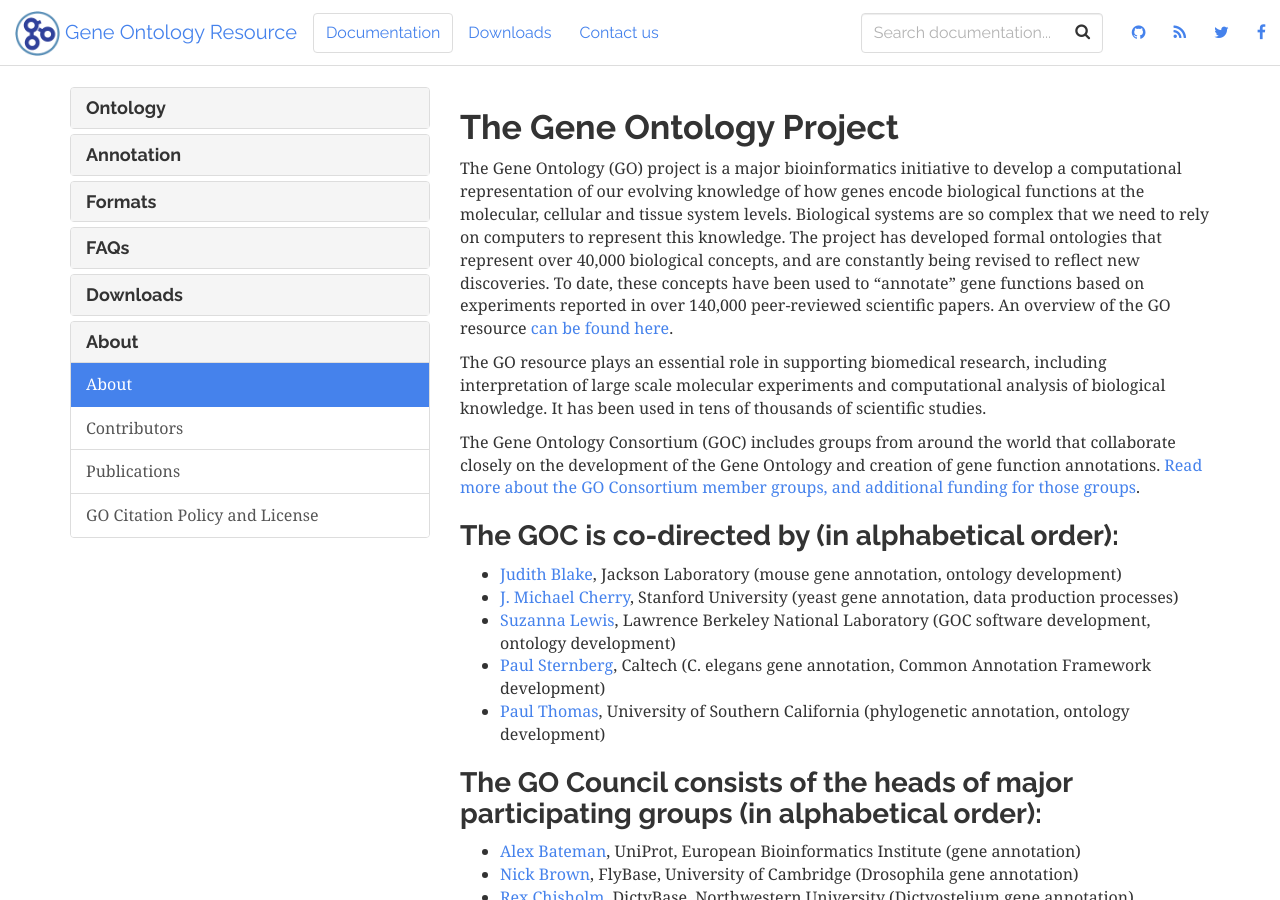
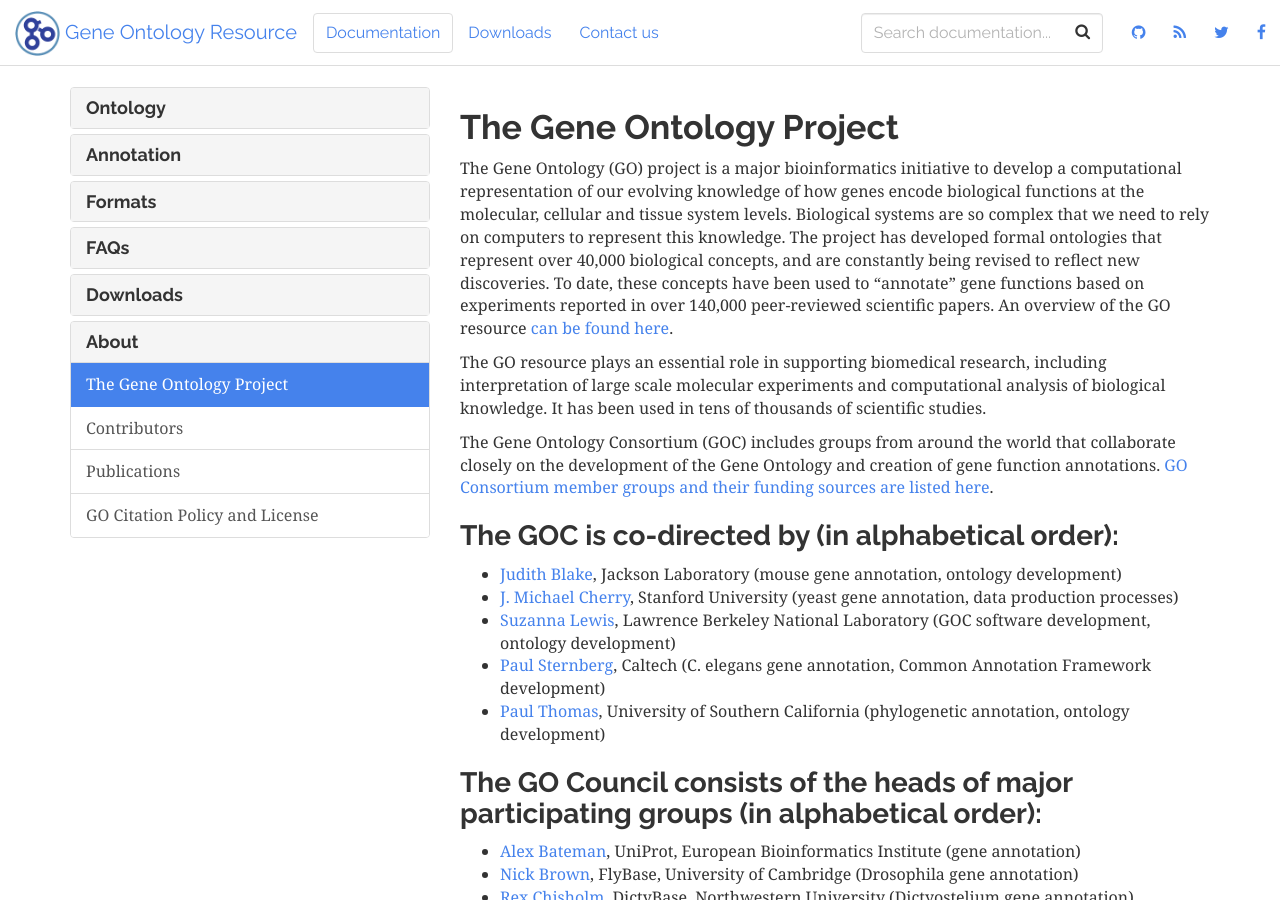
Before and after one commit to geneontology/geneontology.github.io, a Jekyll site: the page built from _docs/about.md, in a window 1280 px wide and 900 px high. Built offline with Jekyll 4.4.1, drawn with Linux system fonts in a browser that asks for light colours; nearby versions of some CDN libraries.

Commit message:
Update about.md

```diff
--- a/_docs/about.md
+++ b/_docs/about.md
@@ -1,8 +1,7 @@
 ---
-title: About
+title: The Gene Ontology Project
 permalink: /docs/about/
 ---
-
 
 <!--The links to many of the names are broken, so I did not link any.  All need to be reviewed.-->
 
@@ -13,15 +12,14 @@
 Biological systems are so complex that we need to rely on computers to represent this knowledge. The project has
 developed formal ontologies that represent over 40,000 biological concepts, and are constantly being revised to
 reflect new discoveries. To date, these concepts have been used to "annotate" gene functions based on experiments
-reported in over 140,000 peer-reviewed scientific papers. An overview of the GO resource [can be found here](IntroductiontoGOResource.md
-).
+reported in over 140,000 peer-reviewed scientific papers. An overview of the GO resource [can be found here](/docs/introduction-to-go-resource/).
 
 The GO resource plays an essential role in supporting biomedical research, including interpretation of large scale
 molecular experiments and computational analysis of biological knowledge. It has been used in tens of thousands of
 scientific studies.
 
 The Gene Ontology Consortium (GOC) includes groups from around the world that collaborate closely on the development
-of the Gene Ontology and creation of gene function annotations. [Read more about the GO Consortium member groups, and additional funding for those groups](http://geneontology.org/page/go-consortium-contributors-list).
+of the Gene Ontology and creation of gene function annotations. [GO Consortium member groups and their funding sources are listed here](/docs/contributors/).
 ### The GOC is co-directed by (in alphabetical order):
 
 * [Judith Blake](http://research.jax.org/faculty/judith_blake.html), Jackson Laboratory (mouse gene annotation, ontology development)
```
